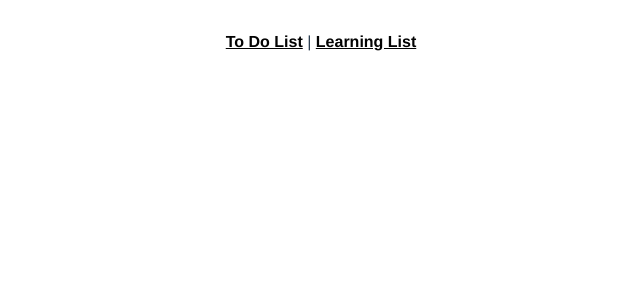
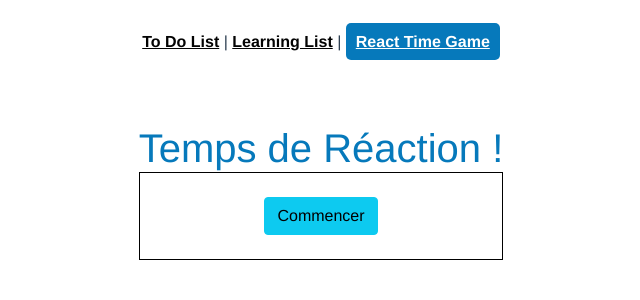
Before and after one commit to fixeight12/vueJsProject, a Vue app: page /reacttimegame in a window 1280 px wide. Shown: the top 300 px of the page, without its empty margins (319-959 px from the left). Built offline with nearby package versions, Linux system fonts and the light colour scheme; the HTML template or start-up script is replaced by a standard one.

Commit message:
ReactTimeGame

```diff
--- a/src/App.vue
+++ b/src/App.vue
@@ -1,7 +1,8 @@
 <template>
   <div id="nav">
     <router-link :to="{name : 'ToDoList'}">To Do List</router-link> |
-    <router-link :to="{name : 'LearningList'}">Learning List</router-link>
+    <router-link :to="{name : 'LearningList'}">Learning List</router-link> |
+    <router-link :to="{name : 'ReactTimeGame'}">React Time Game</router-link>
   </div>
   <router-view/>
 </template>
--- /dev/null
+++ b/src/components/game/Block.vue
@@ -0,0 +1,13 @@
+<template>
+
+</template>
+
+<script>
+export default {
+
+}
+</script>
+
+<style>
+
+</style>
--- /dev/null
+++ b/src/components/game/Results.vue
@@ -0,0 +1,29 @@
+<template>
+  <div class="start p-4">
+      <button type="button" class="btn btn-info" @click="startGame"> Commencer </button>
+      <div class="chrono">
+
+      </div>
+  </div>
+</template>
+
+<script>
+export default {
+    data () {
+        return {
+
+
+        }
+    },
+    methods : {
+        startGame () {
+            tBegin =  new Date().getTime;
+            //this.startTime = tBegin;
+        }
+    },
+}
+</script>
+
+<style>
+
+</style>
--- a/src/router/index.js
+++ b/src/router/index.js
@@ -1,6 +1,7 @@
 import { createRouter, createWebHistory } from 'vue-router'
 import Home from '../views/Home.vue'
 import LearningList from '../views/LearningList.vue'
+import ReactTimeGame from '../views/game/ReactTimeGame.vue'
 
 const routes = [
   {
@@ -12,6 +13,12 @@ const routes = [
     path: '/learninglist',
     name: 'LearningList',
     component : LearningList
+  },
+  {
+    path : '/reacttimegame',
+    name : 'ReactTimeGame',
+    component : ReactTimeGame,
+
   }
 ]
 
--- /dev/null
+++ b/src/views/game/ReactTimeGame.vue
@@ -0,0 +1,32 @@
+<template>
+  <div class="rtg content">
+      <h1> Temps de Réaction ! </h1>
+      <div class="result">
+          <Results/>
+      </div>
+      <div class="blockGame">
+          <Block/>
+      </div>
+
+  </div>
+</template>
+
+<script>
+import Results from '../../components/game/Results.vue'
+import Block from '../../components/game/Block.vue'
+export default {
+    name : 'ReactTimeGame',
+    components: { Results, Block  },
+
+
+}
+</script>
+
+<style>
+    .rtg .result {
+        width: auto;
+        height: auto;
+        position: relative;
+        border: solid 1px black;
+    }
+</style>
```
